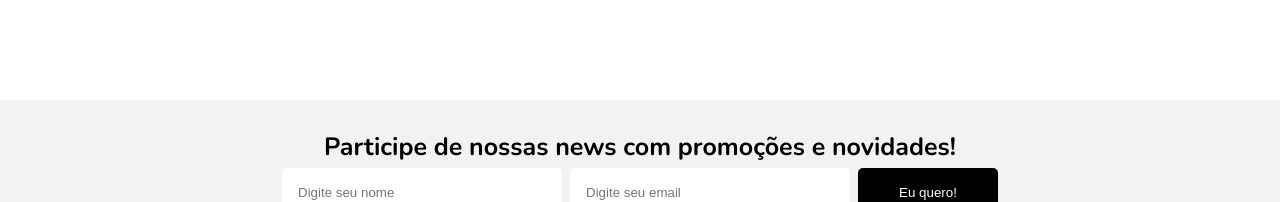
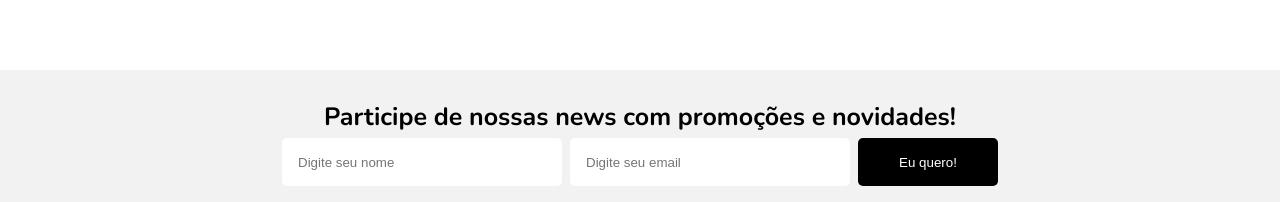
Before and after one commit to luanchequetto/teste-front-corebiz, a React (Create React App) app: page / in a window 1280 px wide. Shown: the part 750-952 px from the top of the page. Built offline with nearby package versions, Linux system fonts and the light colour scheme; no server answers.

Commit message:
validação form newsletter

```diff
--- a/src/components/Footer/styles.css
+++ b/src/components/Footer/styles.css
@@ -1,7 +1,7 @@
 .footer{
     background: #000000;
     color: #FFFFFF;
-    height: 30vh;
+    height: 20rem;
     padding: 2rem 0;
     font-family: 'Nunito', sans-serif;
 
--- a/src/components/Newsletter/index.js
+++ b/src/components/Newsletter/index.js
@@ -1,18 +1,83 @@
+import axios from 'axios'
+import { useState } from 'react'
 import './styles.css'
 
-function Newsletter(){
-    return(
+function Newsletter() {
+    const nameRegex = /[a-zA-Z]+/g
+    const emailRegex = /^(([^<>()[\],;:\s@"]+(\.[^<>()[\].,;:\s@"]+)*)|(".+"))@(([^<>()[\].,;:\s@"]+\.)+[^<>()[\].,;:\s@"]{2,})$/i
+    const [name, setName] = useState('')
+    const [email, setEmail] = useState('')
+    const [nameValided, setNameValided] = useState(true)
+    const [emailValided, setEmailValided] = useState(true)
+    const [submited, setSubmited] = useState(false)
+
+    function handleValidation(e) {
+
+        e.preventDefault();
+        const validName = nameRegex.test(name)
+        const validEmail = emailRegex.test(email)
+        if (validName && validEmail) {
+            axios.post('https://corebiz-test.herokuapp.com/api/v1/newsletter', { email, name })
+                .then((res) => {
+                    setSubmited(true)
+                    setName('')
+                    setEmail('')
+                    console.log(res)
+                })
+                .catch((err) => alert('Houve um erro ao cadastrar, tente novamente\n' + err))
+        } else {
+            setSubmited(false)
+        }
+        setNameValided(validName)
+        setEmailValided(validEmail)
+        console.log('sub' + submited)
+    }
+    return (
+        <div>
+            {submited ? <NewsletterSubmited setSubmited={setSubmited} /> :
+                <NewsletterForm
+                    handleValidation={handleValidation}
+                    nameValided={nameValided}
+                    emailValided={emailValided}
+                    name={name}
+                    email={email}
+                    setName={setName}
+                    setEmail={setEmail}
+                />}
+        </div>
+    )
+}
+
+function NewsletterForm(props) {
+    return (
         <div className='newsletter'>
             <h2>Participe de nossas news com promoções e novidades!</h2>
             <div className='newsletter-form'>
-                <form>
-                <input placeholder='Digite seu nome'></input>
-                <input placeholder='Digite seu email'></input>
-                <button type='submit'>Eu quero!</button>
+                <form onSubmit={props.handleValidation}>
+                    <div>
+                        <input className={props.nameValided ? '' : 'input-wrong'} placeholder='Digite seu nome' value={props.name} onChange={(e) => props.setName(e.target.value)} />
+                        {props.nameValided ? '' : <p className='invalid-input'>Digite um nome válido</p>}
+                    </div>
+                    <div>
+                        <input className={props.emailValided ? '' : 'input-wrong'} placeholder='Digite seu email' value={props.email} onChange={(e) => props.setEmail(e.target.value)}></input>
+                        {props.emailValided ? '' : <p className='invalid-input'>Digite um email válido</p>}
+                    </div>
+                    <div>
+                        <button type='submit'>Eu quero!</button></div>
                 </form>
             </div>
         </div>
     )
 }
 
+function NewsletterSubmited(props) {
+    return (
+        <div className='newsletter-submited'>
+            <h3> Seu e-mail foi cadastrado com sucesso!</h3>
+            <p>A partir de agora você receberá as novidades e ofertas exclusivas.</p>
+            <button onClick={() => props.setSubmited(false)}>Cadastrar novo e-mail</button>
+        </div>
+    )
+}
+
 export default Newsletter
--- a/src/components/Newsletter/styles.css
+++ b/src/components/Newsletter/styles.css
@@ -1,4 +1,4 @@
-.newsletter{
+.newsletter, .newsletter-submited{
     display: flex;
     flex-direction: column;
     justify-content: center;
@@ -10,6 +10,9 @@
 .newsletter h2{
     font-size: 2.5rem;
 }
+.newsletter-form form{
+    display: flex;
+}
 .newsletter-form input{
     width: 28rem;
     height: 4.8rem;
@@ -17,7 +20,16 @@
     border-radius: 5px;
     padding-inline-start: 1.6rem;
 }
-.newsletter-form button{
+.input-wrong{
+    border: 1px solid red;
+}
+.newsletter-form .invalid-input{
+    position: absolute;
+    margin: 0 0.5rem;
+    font-size: 1.2rem;
+    color: red;
+}
+.newsletter-form button, .newsletter-submited button{
     width: 14rem;
     height: 4.8rem;
     margin: 0.4rem;
--- a/src/components/Vitrine/styles.css
+++ b/src/components/Vitrine/styles.css
@@ -4,7 +4,7 @@
     align-self: center;
     margin: 2.5rem 10%;
     width: 80%;
-    height: 60vh;
+    height: 45rem;
     display: flex;
     align-items: flex-start;
     font-family: 'Nunito', sans-serif;
@@ -74,12 +74,13 @@
    width: 50%;
    margin: 0.2rem;
    height: 3rem;
-   color: #FFFF;
+   color: transparent;
    border-radius: 1rem;
-   background-color: #FFFF;
+   background-color: transparent;
 }
 .product-content:hover .buy-button{
     background-color: black;
+    color: #FFFFFF;
 }
 
 .left-arrow, .right-arrow{
```
